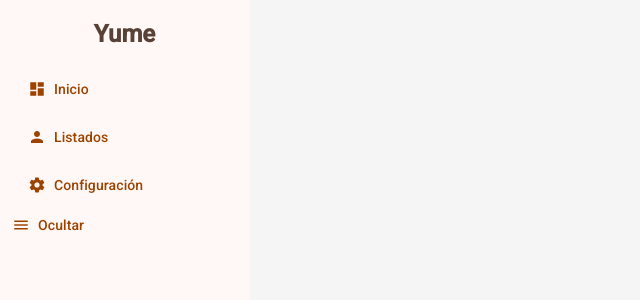
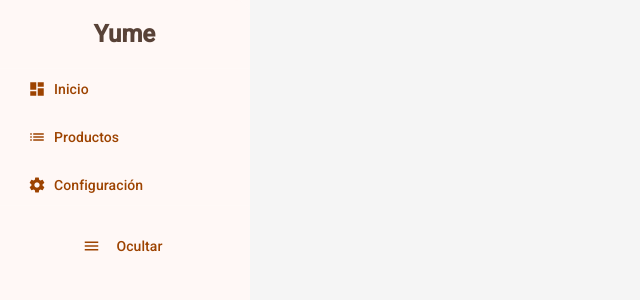
Before and after one commit to MaxiTroy/YumeApp, an Angular app: page / in a window 1280 px wide. Shown: the top 300 px of the page, without its empty margins (0-640 px from the left). Built offline with nearby package versions, Linux system fonts and the light colour scheme.

Commit message:
feat: Complete SideNavComponent

```diff
--- a/src/app/components/sidenav/sidenav.component.html
+++ b/src/app/components/sidenav/sidenav.component.html
@@ -22,8 +22,8 @@
         routerLink="/profile"
         routerLinkActive="active"
       >
-        <mat-icon>person</mat-icon>
-        Listados
+        <mat-icon>list_art</mat-icon>
+        Productos
       </a>
 
       <a
--- a/src/app/components/sidenav/sidenav.component.scss
+++ b/src/app/components/sidenav/sidenav.component.scss
@@ -5,9 +5,6 @@
 
 .sidenav {
   width: 250px;
-  // background: linear-gradient(135deg, #667eea 0%, #764ba2 100%);
-  // color: white;
-  // border: none;
 
   .sidenav-header {
     padding: 20px;
@@ -22,7 +19,6 @@
   }
 
   .sidenav-nav {
-    // padding: 20px 0;
     display: flex;
     flex-direction: column;
     gap: 8px;
@@ -31,65 +27,40 @@
       margin: 0 16px;
       padding: 12px 16px;
       border-radius: 8px;
-      // color: rgba(255, 255, 255, 0.8);
-      // text-decoration: none;
       display: flex;
       justify-content: flex-start;
-      // gap: 12px;
-      // transition: all 0.3s ease;
-
-      // &:hover {
-      // background: rgba(255, 255, 255, 0.1);
-      // color: white;
-      // }
-
-      // &.active {
-      //   background: rgba(255, 255, 255, 0.2);
-      //   color: white;
-      // }
     }
   }
 
-  // .sidenav-footer {
-  //   margin-top: auto;
-  //   padding: 20px;
-  //   border-top: 1px solid rgba(255, 255, 255, 0.1);
+  .sidenav-footer {
+    padding: 20px;
+    border-top: 1px solid rgba(255, 255, 255, 0.1);
 
-  //   button {
-  //     width: 100%;
-  //     color: rgba(255, 255, 255, 0.8);
-  //     display: flex;
-  //     align-items: center;
-  //     gap: 8px;
-
-  //     &:hover {
-  //       color: white;
-  //     }
-  //   }
-  // }
+    button {
+      width: 100%;
+      display: flex;
+      align-items: center;
+      gap: 8px;
+      border-radius: 8px;
+    }
+  }
 }
 
 .main-content {
   background: #f5f5f5;
-  //   position: relative;
+  position: relative;
 
-  //   .show-sidenav-btn {
-  //     position: fixed;
-  //     top: 20px;
-  //     left: 20px;
-  //     z-index: 1000;
-  //     box-shadow: 0 4px 12px rgba(0, 0, 0, 0.15);
-  //     transition: all 0.3s ease;
+  .show-sidenav-btn {
+    position: fixed;
+    top: 20px;
+    left: 20px;
+    z-index: 1000;
+    transition: all 0.3s ease;
+  }
 
-  //     &:hover {
-  //       transform: scale(1.1);
-  //       box-shadow: 0 6px 16px rgba(0, 0, 0, 0.2);
-  //     }
-  //   }
-
-  //   .content-wrapper {
-  //     padding: 20px;
-  //     height: 100%;
-  //     overflow-y: auto;
-  //   }
+  .content-wrapper {
+    padding: 20px;
+    height: 100%;
+    overflow-y: auto;
+  }
 }
```
